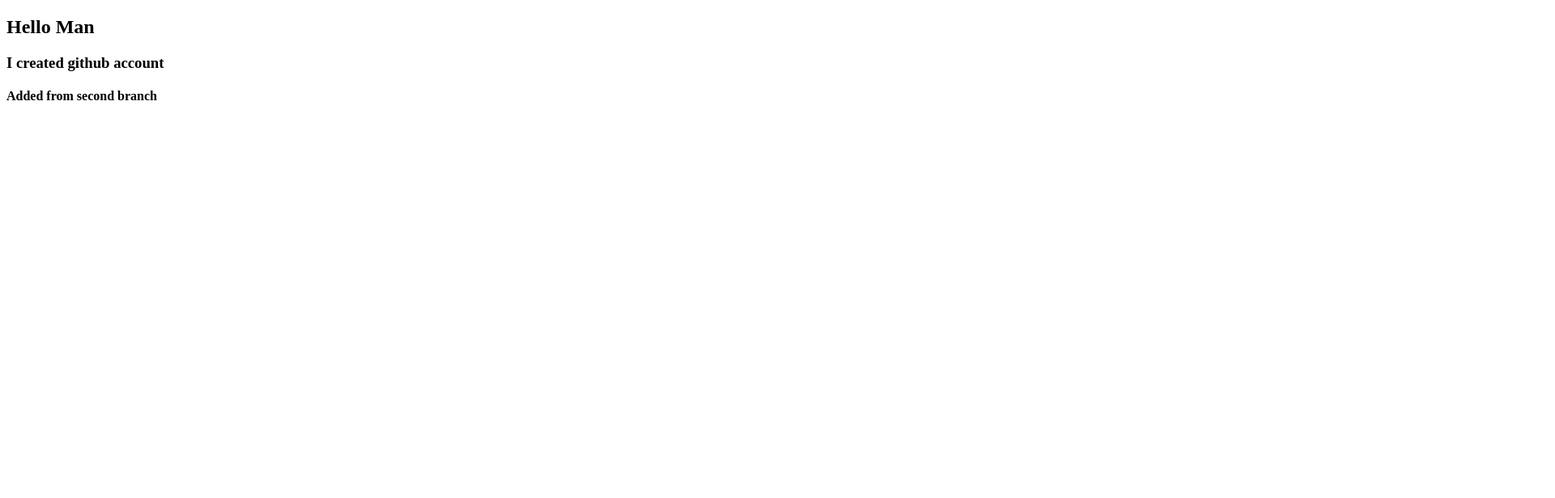
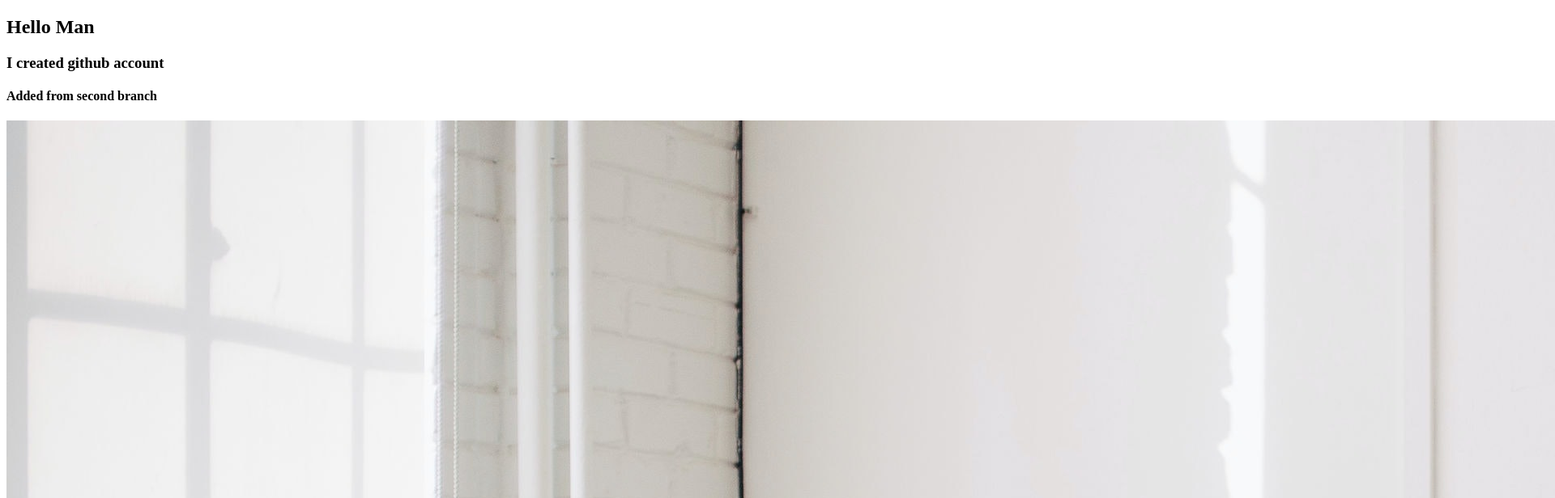
Before and after one commit to enamlimitless/first-website, a plain HTML site: page index.html in a window 1280 px wide. Shown: the top 616 px of the page at 81% size, 1920 px wide, since content can reach past the window. Drawn offline with Linux system fonts and the light colour scheme.

Commit message:
added a picture

```diff
--- a/index.html
+++ b/index.html
@@ -9,5 +9,6 @@
     <h2>Hello Man</h2>
     <h3>I created github account</h3>
     <h4>Added from second branch</h4>
+    <img src="img/you-x-ventures-Oalh2MojUuk-unsplash.jpg" alt="">
 </body>
 </html>
```
Also changed, not shown: img/you-x-ventures-Oalh2MojUuk-unsplash.jpg (added).
